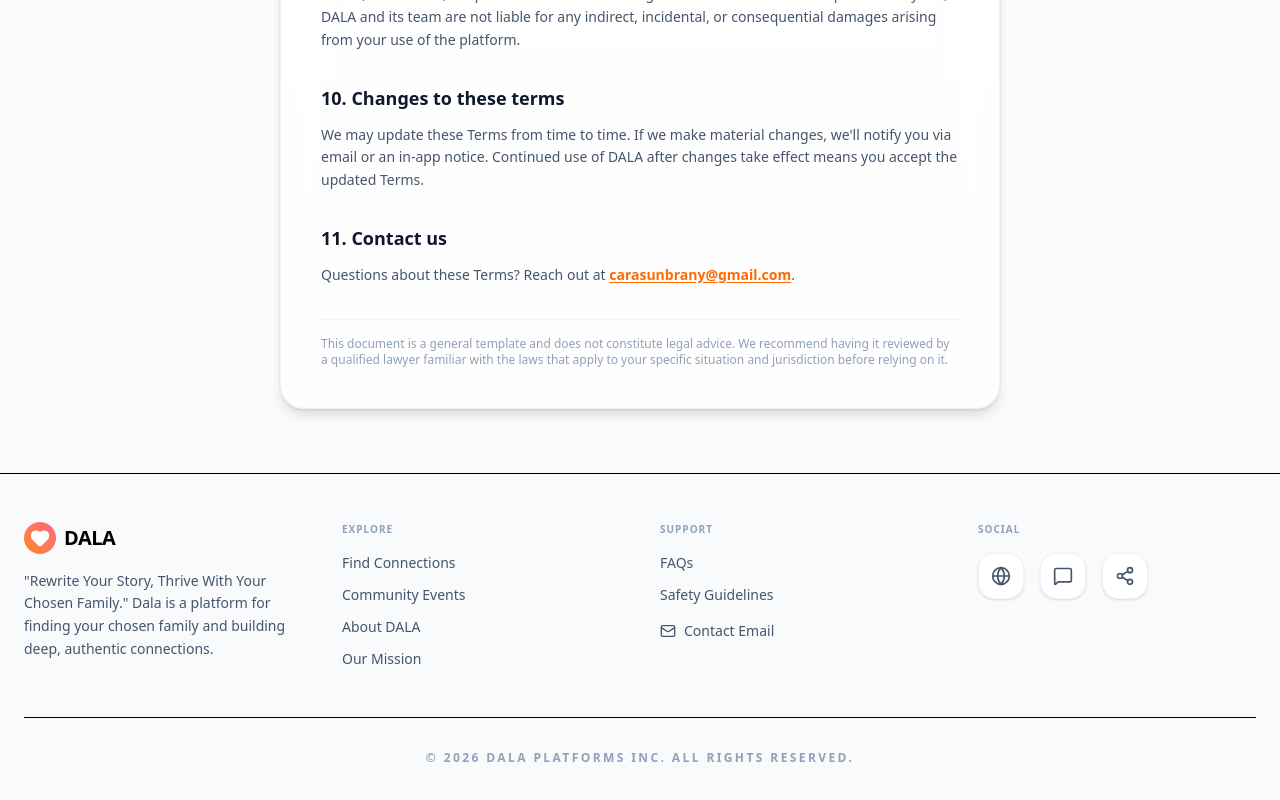
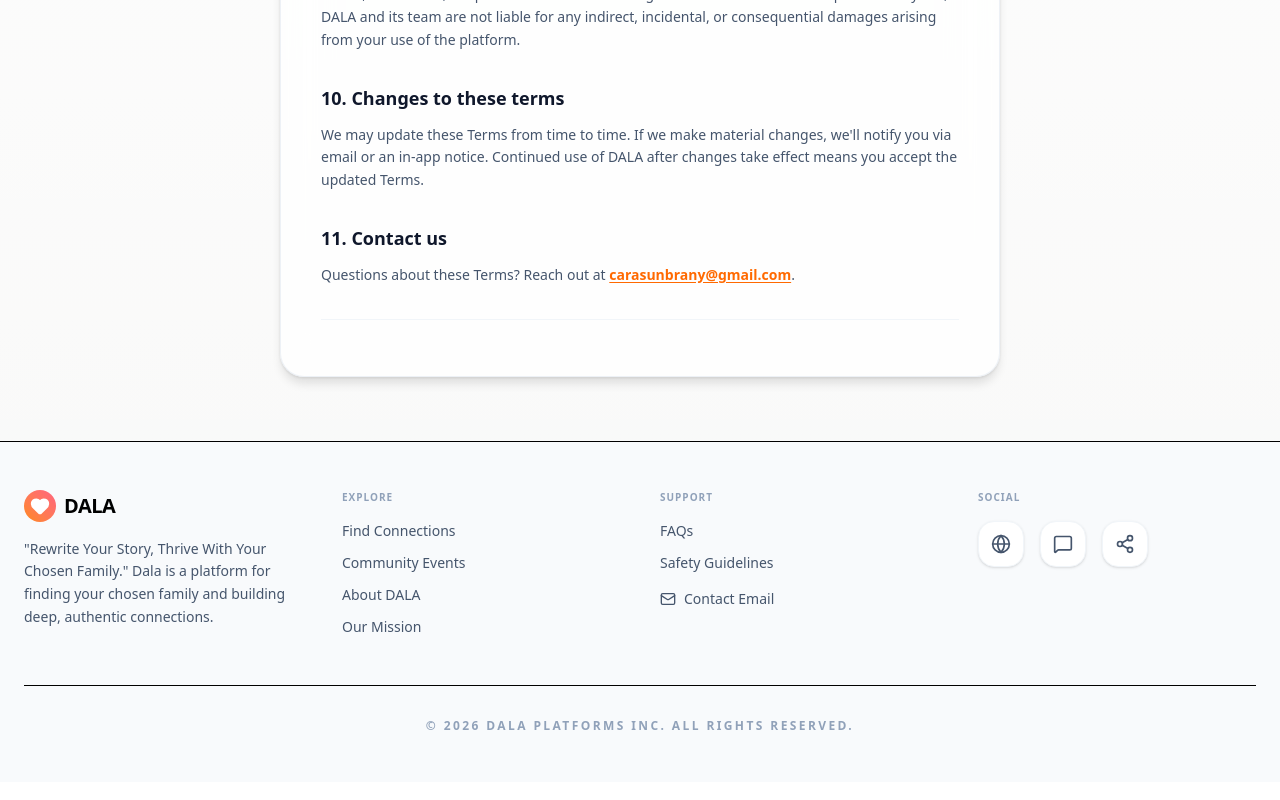
Before and after one commit to elijamyk18-gif/DALA, a React (Vite) app: page /terms in a window 1280 px wide. Shown: the part 2085-2885 px from the top of the page. Built offline with nearby package versions, Linux system fonts and the light colour scheme.

Commit message:
Update Terms.tsx
Removed disclaimer about legal advice from Terms page.

```diff
--- a/src/pages/Terms.tsx
+++ b/src/pages/Terms.tsx
@@ -133,9 +133,7 @@ export function Terms() {
       </Section>
 
       <p className="text-xs text-slate-400 pt-4 border-t border-slate-100">
-        This document is a general template and does not constitute legal advice. We recommend
-        having it reviewed by a qualified lawyer familiar with the laws that apply to your
-        specific situation and jurisdiction before relying on it.
+
       </p>
     </LegalPageLayout>
   );
```
